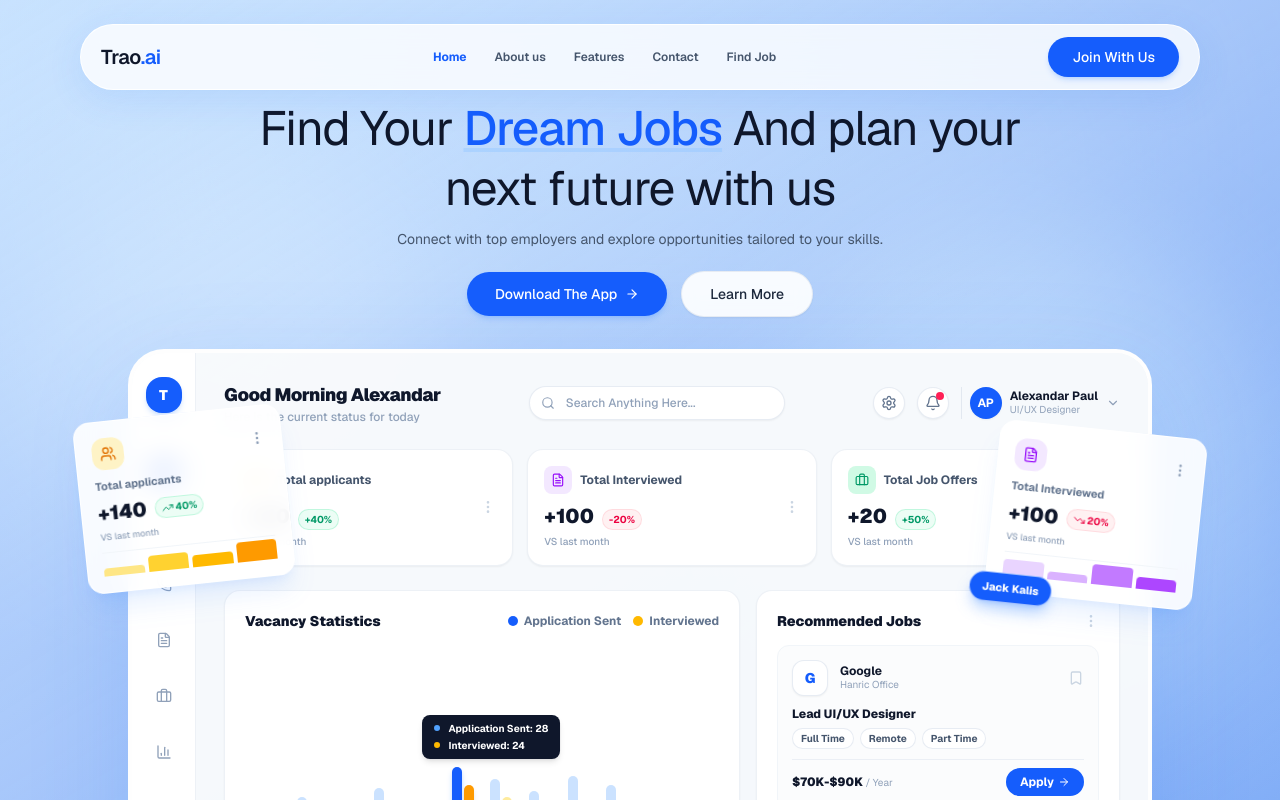
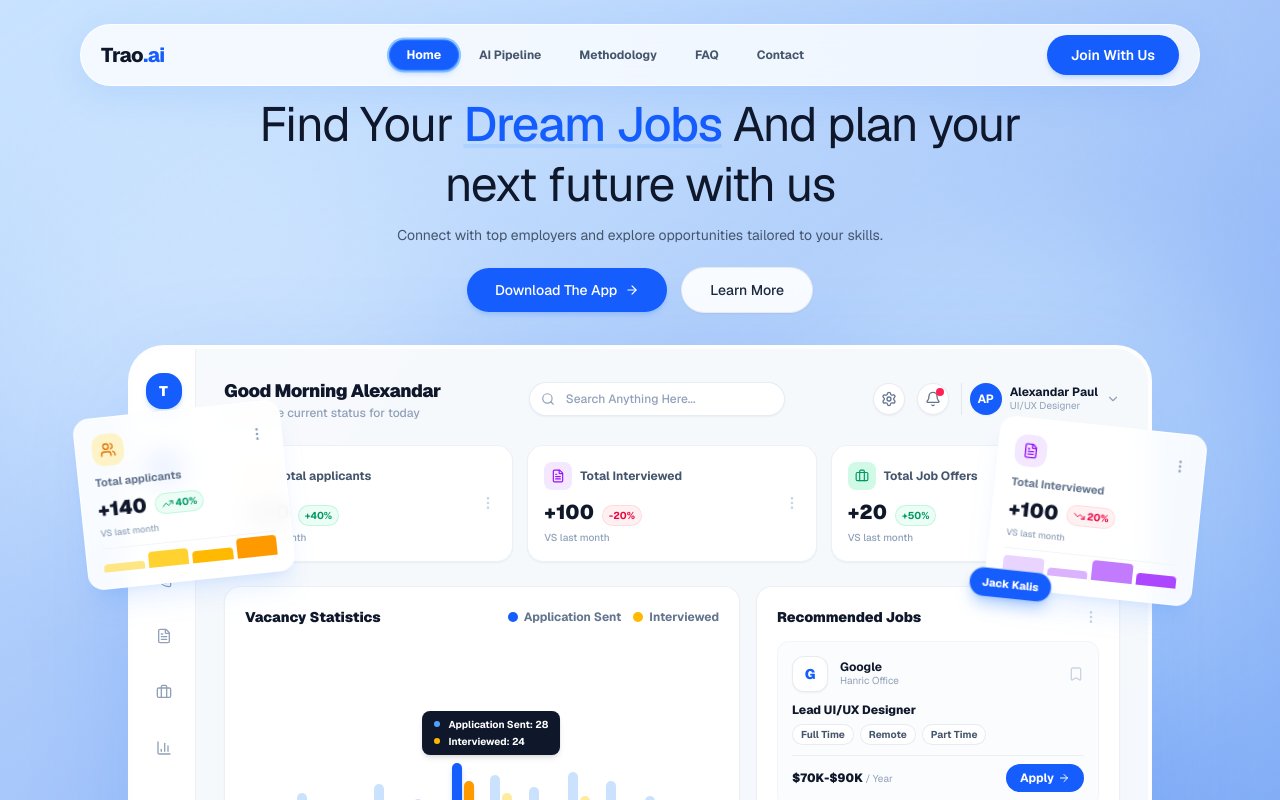
Before and after one commit to Harsh231075/trao, a Next.js app in the folder client/: page /landing in a window 1280 px wide. Built offline with nearby package versions, Linux system fonts and the light colour scheme.

Commit message:
feat: add scrollspy and smooth scrolling to landing page navigation

```diff
--- a/client/src/app/landing/page.tsx
+++ b/client/src/app/landing/page.tsx
@@ -34,7 +34,63 @@ export default function LandingPage() {
   const [activeStage, setActiveStage] = useState(0);
   const [bentoVisible, setBentoVisible] = useState(false);
   const [openFaq, setOpenFaq] = useState<number | null>(0);
+  const [activeSection, setActiveSection] = useState<string>("home");
+
   const bentoRef = useRef<HTMLDivElement>(null);
+  const scrollContainerRef = useRef<HTMLDivElement>(null);
+
+  const navItems = [
+    { id: "home", label: "Home" },
+    { id: "roadmap", label: "AI Pipeline" },
+    { id: "methodology", label: "Methodology" },
+    { id: "faq", label: "FAQ" },
+    { id: "contact", label: "Contact" },
+  ];
+
+  const handleScrollTo = (e: React.MouseEvent, id: string) => {
+    e.preventDefault();
+    const el = document.getElementById(id);
+    if (el) {
+      el.scrollIntoView({ behavior: "smooth", block: "start" });
+    }
+  };
+
+  useEffect(() => {
+    const handleScroll = () => {
+      const container = scrollContainerRef.current;
+      if (!container) return;
+
+      const scrollTop = container.scrollTop;
+      const containerHeight = container.clientHeight;
+      const targetPoint = scrollTop + containerHeight * 0.35;
+
+      let currentSection = "home";
+      for (const item of navItems) {
+        const el = document.getElementById(item.id);
+        if (el) {
+          const top = el.offsetTop;
+          const height = el.offsetHeight;
+          if (targetPoint >= top && targetPoint < top + height) {
+            currentSection = item.id;
+            break;
+          }
+        }
+      }
+      setActiveSection(currentSection);
+    };
+
+    const container = scrollContainerRef.current;
+    if (container) {
+      container.addEventListener("scroll", handleScroll, { passive: true });
+      handleScroll();
+    }
+
+    return () => {
+      if (container) {
+        container.removeEventListener("scroll", handleScroll);
+      }
+    };
+  }, []);
 
   const faqs = [
     {
@@ -79,7 +135,7 @@ export default function LandingPage() {
   }, []);
 
   return (
-    <div className="w-full h-screen overflow-y-auto bg-gradient-to-br from-sky-100/80 via-blue-50/60 to-indigo-50/40 text-slate-800 antialiased selection:bg-blue-500 selection:text-white relative font-sans">
+    <div ref={scrollContainerRef} className="w-full h-screen overflow-y-auto bg-gradient-to-br from-sky-100/80 via-blue-50/60 to-indigo-50/40 text-slate-800 antialiased selection:bg-blue-500 selection:text-white relative font-sans">
 
       {/* ─── AMBIENT SOFT LIGHT BLUE GLOW ORBS ─── */}
       <div className="absolute top-0 left-1/2 -translate-x-1/2 w-[1000px] h-[500px] bg-gradient-to-b from-blue-300/30 via-sky-200/20 to-transparent blur-[120px] pointer-events-none -z-10" />
@@ -89,44 +145,42 @@ export default function LandingPage() {
       {/* Geometric Mesh Background Pattern */}
       <div className="absolute inset-0 bg-[radial-gradient(#3b82f6_1px,transparent_1px)] [background-size:28px_28px] opacity-[0.07] pointer-events-none -z-10" />
 
-      {/* ─── FLOATING LIGHT-BLUE FROSTED NAVBAR ─── */}
+      {/* ─── FLOATING LIGHT-BLUE FROSTED NAVBAR WITH SCROLLSPY ─── */}
       <header className="sticky top-4 sm:top-6 z-50 max-w-6xl mx-auto px-4">
-        <nav className="bg-white/80 backdrop-blur-xl border border-white/90 shadow-[0_10px_35px_rgba(59,130,246,0.12)] rounded-full px-5 py-3 flex items-center justify-between transition-all">
+        <nav className="bg-white/80 backdrop-blur-xl border border-white/90 shadow-[0_10px_35px_rgba(59,130,246,0.12)] rounded-full px-5 py-2.5 flex items-center justify-between transition-all">
 
           {/* Left Brand Logo */}
           <Link href="/" className="flex items-center gap-2.5 group">
-            {/* <div className="w-10 h-10 rounded-full bg-blue-600 text-white flex items-center justify-center font-black text-xl shadow-md shadow-blue-500/20 group-hover:scale-105 transition-transform">
-              T
-            </div> */}
-            <span className="text-xl font-semibold tracking-tight text-slate-900">
+            <span className="text-xl font-extrabold tracking-tight text-slate-900">
               Trao<span className="text-blue-600">.ai</span>
             </span>
           </Link>
 
-          {/* Center Navigation Links */}
-          <div className="hidden md:flex items-center gap-7 text-xs font-semibold text-slate-600">
-            <Link href="#home" className="text-blue-600 font-bold hover:text-blue-700 transition-colors">
-              Home
-            </Link>
-            <Link href="#about" className="hover:text-blue-600 transition-colors">
-              About us
-            </Link>
-            <Link href="#features" className="hover:text-blue-600 transition-colors">
-              Features
-            </Link>
-            <Link href="#contact" className="hover:text-blue-600 transition-colors">
-              Contact
-            </Link>
-            <Link href="#jobs" className="hover:text-blue-600 transition-colors">
-              Find Job
-            </Link>
+          {/* Center Navigation Links with Active Outline & Pill */}
+          <div className="hidden md:flex items-center gap-1 text-xs font-semibold text-slate-600">
+            {navItems.map((item) => {
+              const isActive = activeSection === item.id;
+              return (
+                <a
+                  key={item.id}
+                  href={`#${item.id}`}
+                  onClick={(e) => handleScrollTo(e, item.id)}
+                  className={`px-4 py-1.5 rounded-full transition-all duration-300 font-bold cursor-pointer ${isActive
+                    ? "bg-blue-600 text-white shadow-md shadow-blue-500/25 ring-2 ring-blue-400/60 border border-blue-500 scale-[1.03]"
+                    : "text-slate-600 hover:text-blue-600 hover:bg-white/80 border border-transparent"
+                    }`}
+                >
+                  {item.label}
+                </a>
+              );
+            })}
           </div>
 
           {/* Right Action Button */}
           <div className="flex items-center gap-3">
             <Link
               href="/login"
-              className="px-6 py-2.5 bg-blue-600 hover:bg-blue-700 text-white text-xs sm:text-sm font-medium rounded-full shadow-md shadow-blue-500/20 transition-all hover:scale-105 cursor-pointer"
+              className="px-6 py-2.5 bg-blue-600 hover:bg-blue-700 text-white text-xs sm:text-sm font-semibold rounded-full shadow-md shadow-blue-500/20 transition-all hover:scale-105 cursor-pointer"
             >
               Join With Us
             </Link>
@@ -957,8 +1011,7 @@ export default function LandingPage() {
         <div className="grid grid-cols-1 md:grid-cols-3 gap-5">
 
           {/* CARD 1: SAGE / SKY BLUE TINTED HERO CARD (Top Left) */}
-          <div className={`bg-[#E0F2FE] border border-sky-300/60 p-8 rounded-[32px] flex flex-col justify-between min-h-[310px] shadow-xs hover:shadow-lg hover:-translate-y-1 transition-all duration-[1000ms] ease-out transform ${
-            bentoVisible ? "opacity-100 translate-y-0 scale-100" : "opacity-0 translate-y-6 scale-95"
+          <div className={`bg-[#E0F2FE] border border-sky-300/60 p-8 rounded-[32px] flex flex-col justify-between min-h-[310px] shadow-xs hover:shadow-lg hover:-translate-y-1 transition-all duration-[1000ms] ease-out transform ${bentoVisible ? "opacity-100 translate-y-0 scale-100" : "opacity-0 translate-y-6 scale-95"
             }`}>
             <div className="flex items-center justify-between text-slate-700 font-mono text-xs">
               <span className="font-bold tracking-widest text-[11px] text-slate-500 uppercase">01 • THE BEGINNING</span>
@@ -974,8 +1027,7 @@ export default function LandingPage() {
           </div>
 
           {/* CARD 2: CREAM / WHITE EXPLAINER CARD (Top Middle) */}
-          <div className={`bg-white border border-slate-200/90 p-8 rounded-[32px] flex flex-col justify-between min-h-[310px] shadow-xs hover:shadow-lg hover:-translate-y-1 transition-all duration-[1000ms] ease-out transform delay-100 ${
-            bentoVisible ? "opacity-100 translate-y-0 scale-100" : "opacity-0 translate-y-6 scale-95"
+          <div className={`bg-white border border-slate-200/90 p-8 rounded-[32px] flex flex-col justify-between min-h-[310px] shadow-xs hover:shadow-lg hover:-translate-y-1 transition-all duration-[1000ms] ease-out transform delay-100 ${bentoVisible ? "opacity-100 translate-y-0 scale-100" : "opacity-0 translate-y-6 scale-95"
             }`}>
             <div className="my-auto text-center py-6">
               <h3 className="text-lg sm:text-xl font-normal text-slate-800 leading-relaxed tracking-tight">
@@ -988,8 +1040,7 @@ export default function LandingPage() {
           </div>
 
           {/* CARD 3: MIDNIGHT NAVY BRAND ACCENT CARD (Top Right - Clean Editorial Layout) */}
-          <div className={`bg-[#0B172C] border border-blue-900/50 p-8 rounded-[32px] flex flex-col items-center justify-center text-center min-h-[310px] text-white shadow-xl relative overflow-hidden group hover:shadow-2xl hover:-translate-y-1 transition-all duration-[1000ms] ease-out transform delay-200 ${
-            bentoVisible ? "opacity-100 translate-y-0 scale-100" : "opacity-0 translate-y-6 scale-95"
+          <div className={`bg-[#0B172C] border border-blue-900/50 p-8 rounded-[32px] flex flex-col items-center justify-center text-center min-h-[310px] text-white shadow-xl relative overflow-hidden group hover:shadow-2xl hover:-translate-y-1 transition-all duration-[1000ms] ease-out transform delay-200 ${bentoVisible ? "opacity-100 translate-y-0 scale-100" : "opacity-0 translate-y-6 scale-95"
             }`}>
             <h3 className="text-3xl font-semibold tracking-tight text-white">Trao Engine</h3>
             <p className="text-xs sm:text-sm text-blue-200/80 mt-3 font-normal max-w-xs leading-relaxed">
@@ -998,8 +1049,7 @@ export default function LandingPage() {
           </div>
 
           {/* CARD 4: PASTEL INDIGO / LILAC CARD (Bottom Left - Clean Typography) */}
-          <div className={`bg-[#E0E7FF] border border-indigo-200/80 p-8 rounded-[32px] flex flex-col justify-between min-h-[310px] shadow-xs hover:shadow-lg hover:-translate-y-1 transition-all duration-[1000ms] ease-out transform delay-300 ${
-            bentoVisible ? "opacity-100 translate-y-0 scale-100" : "opacity-0 translate-y-6 scale-95"
+          <div className={`bg-[#E0E7FF] border border-indigo-200/80 p-8 rounded-[32px] flex flex-col justify-between min-h-[310px] shadow-xs hover:shadow-lg hover:-translate-y-1 transition-all duration-[1000ms] ease-out transform delay-300 ${bentoVisible ? "opacity-100 translate-y-0 scale-100" : "opacity-0 translate-y-6 scale-95"
             }`}>
             <div>
               <div className="flex items-center justify-between text-indigo-700 text-xs font-semibold mb-4">
@@ -1015,8 +1065,7 @@ export default function LandingPage() {
           </div>
 
           {/* CARD 5: MINT / EMERALD STAT CARD (98.2%) (Bottom Middle) */}
-          <div className={`bg-[#ECFDF5] border border-emerald-200/80 p-8 rounded-[32px] flex flex-col justify-between min-h-[310px] shadow-xs hover:shadow-lg hover:-translate-y-1 transition-all duration-[1000ms] ease-out transform delay-400 ${
-            bentoVisible ? "opacity-100 translate-y-0 scale-100" : "opacity-0 translate-y-6 scale-95"
+          <div className={`bg-[#ECFDF5] border border-emerald-200/80 p-8 rounded-[32px] flex flex-col justify-between min-h-[310px] shadow-xs hover:shadow-lg hover:-translate-y-1 transition-all duration-[1000ms] ease-out transform delay-400 ${bentoVisible ? "opacity-100 translate-y-0 scale-100" : "opacity-0 translate-y-6 scale-95"
             }`}>
             <div className="pt-2">
               <span className="text-5xl sm:text-6xl font-normal text-slate-900 tracking-tight block">
@@ -1035,8 +1084,7 @@ export default function LandingPage() {
           </div>
 
           {/* CARD 6: WARM IVORY STAT CARD (3.5x) (Bottom Right - Clean Stat Layout) */}
-          <div className={`bg-white border border-slate-200/90 p-8 rounded-[32px] flex flex-col justify-between min-h-[310px] shadow-xs hover:shadow-lg hover:-translate-y-1 transition-all duration-[1000ms] ease-out transform delay-500 ${
-            bentoVisible ? "opacity-100 translate-y-0 scale-100" : "opacity-0 translate-y-6 scale-95"
+          <div className={`bg-white border border-slate-200/90 p-8 rounded-[32px] flex flex-col justify-between min-h-[310px] shadow-xs hover:shadow-lg hover:-translate-y-1 transition-all duration-[1000ms] ease-out transform delay-500 ${bentoVisible ? "opacity-100 translate-y-0 scale-100" : "opacity-0 translate-y-6 scale-95"
             }`}>
             <div className="pt-2">
               <span className="text-5xl sm:text-6xl font-normal text-slate-900 tracking-tight block">
@@ -1078,8 +1126,7 @@ export default function LandingPage() {
             return (
               <div
                 key={faq.q}
-                className={`bg-white/90 backdrop-blur-xl border rounded-3xl transition-all duration-300 overflow-hidden ${
-                  isOpen
+                className={`bg-white/90 backdrop-blur-xl border rounded-3xl transition-all duration-300 overflow-hidden ${isOpen
                   ? "border-blue-300 shadow-lg shadow-blue-500/5 ring-4 ring-blue-50/50"
                   : "border-slate-200/90 shadow-xs hover:border-blue-200 hover:shadow-md"
                   }`}
@@ -1092,8 +1139,7 @@ export default function LandingPage() {
                     {faq.q}
                   </span>
                   <div
-                    className={`w-9 h-9 rounded-full flex items-center justify-center shrink-0 transition-transform duration-300 ${
-                      isOpen
+                    className={`w-9 h-9 rounded-full flex items-center justify-center shrink-0 transition-transform duration-300 ${isOpen
                       ? "bg-blue-600 text-white rotate-180"
                       : "bg-slate-100 text-slate-500 hover:bg-blue-50 hover:text-blue-600"
                       }`}
@@ -1114,7 +1160,7 @@ export default function LandingPage() {
       </section>
 
       {/* ─── FLOATING CARD FOOTER (LIGHT & WHITE COMBO THEME) ─── */}
-      <footer className="max-w-7xl mx-auto my-12 px-4 z-10 relative">
+      <footer id="contact" className="max-w-7xl mx-auto my-12 px-4 z-10 relative">
         <div className="bg-white/90 backdrop-blur-2xl rounded-[36px] sm:rounded-[44px] border border-blue-200/80 shadow-[0_20px_70px_rgba(59,130,246,0.08)] text-slate-800 p-8 sm:p-12 relative overflow-hidden">
 
           {/* Ambient Soft Blue Radial Glow */}
```
Lines whose indentation alone changed are shown as unchanged.
